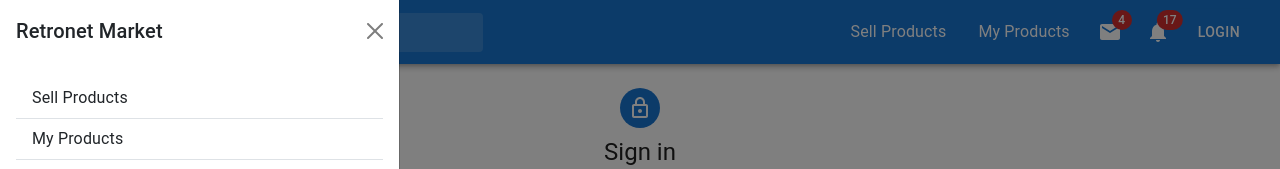
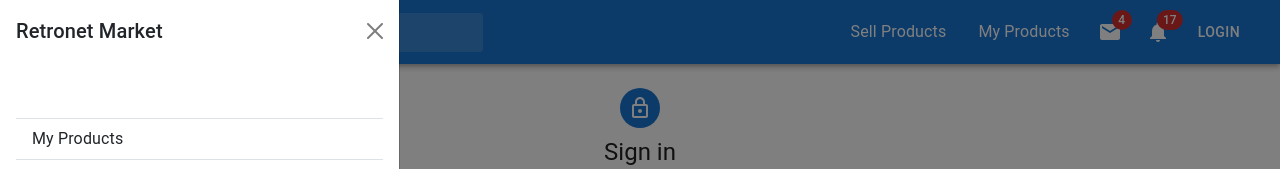
Before and after one commit to Tanvir156/-bid-website-frontend, a Next.js app: page /login in a window 1280 px wide. Both pictures are taken after a click on the button "open drawer". Shown: the top 169 px of the page. Built offline with nearby package versions, Linux system fonts and the light colour scheme.

Commit message:
update header

```diff
--- a/components/Header/Header.tsx
+++ b/components/Header/Header.tsx
@@ -305,7 +305,12 @@
         </Offcanvas.Header>
         <Offcanvas.Body>
           <ListGroup variant="flush">
-            <ListGroup.Item>Sell Products</ListGroup.Item>
+            <ListGroup.Item>
+              {" "}
+              <Link href="/uploadproduct" className="link">
+                Sell Products
+              </Link>
+            </ListGroup.Item>
             <ListGroup.Item>My Products</ListGroup.Item>
             <ListGroup.Item>Cart</ListGroup.Item>
             <ListGroup.Item>About us</ListGroup.Item>
```
